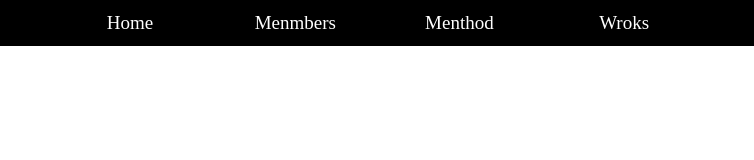
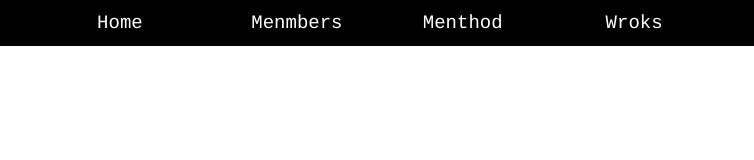
Before and after one commit to WangHuagang/web-explorer-, a plain HTML site: page web/index.html in a window 1280 px wide. Shown: the full height of the page, 263-1017 px from the left. Drawn offline with Linux system fonts and the light colour scheme.

Commit message:
更新md

```diff
--- a/web/css/nav-style.css
+++ b/web/css/nav-style.css
@@ -3,15 +3,16 @@
   margin: 0;
   padding: 0;
 }
-.nav-wz li {
+.nav-wz
+li {
   list-style: none;
   position: relative;
 }
 
-.nav-wz a {
+.nav-wz
+a {
   color: rgb(255, 255, 255);
   text-decoration: none;
-  font-family: Stencil;
   display: block;
   padding: 12px 40px;
   width: 80px;
@@ -21,27 +22,21 @@
   background:#000;
   text-align: center;
   z-index: 1;
+  font-family:Courier;
   font-size: 19px;
   position: fixed;
-  /*max-width: 1580px;*/
   width: 100%;
   transition: all 1s;
 }
 
 .nav-wz
 .nav-container {
-  /*max-width: 1280px;*/
   margin: 0 auto;
-  /*box-sizing: inherit;*/
 }
 
 .nav-wz
 .nav-list {
-  /*向作偏移 用 float*/
-  /*float: left;*/
   display: inline-block;
-  /*display: block;*/
-  /*position: relative;*/
 }
 
 /*字体图标的外包裹*/
@@ -67,6 +62,7 @@
   -moz-osx-font-smoothing: grayscale;
   transition: all 0.4s;
 }
+
 .the-icon {
   transform: rotate(45deg);
 }
```
Also changed, not shown: web/index.html (+2 -2 lines), 1 other file.
